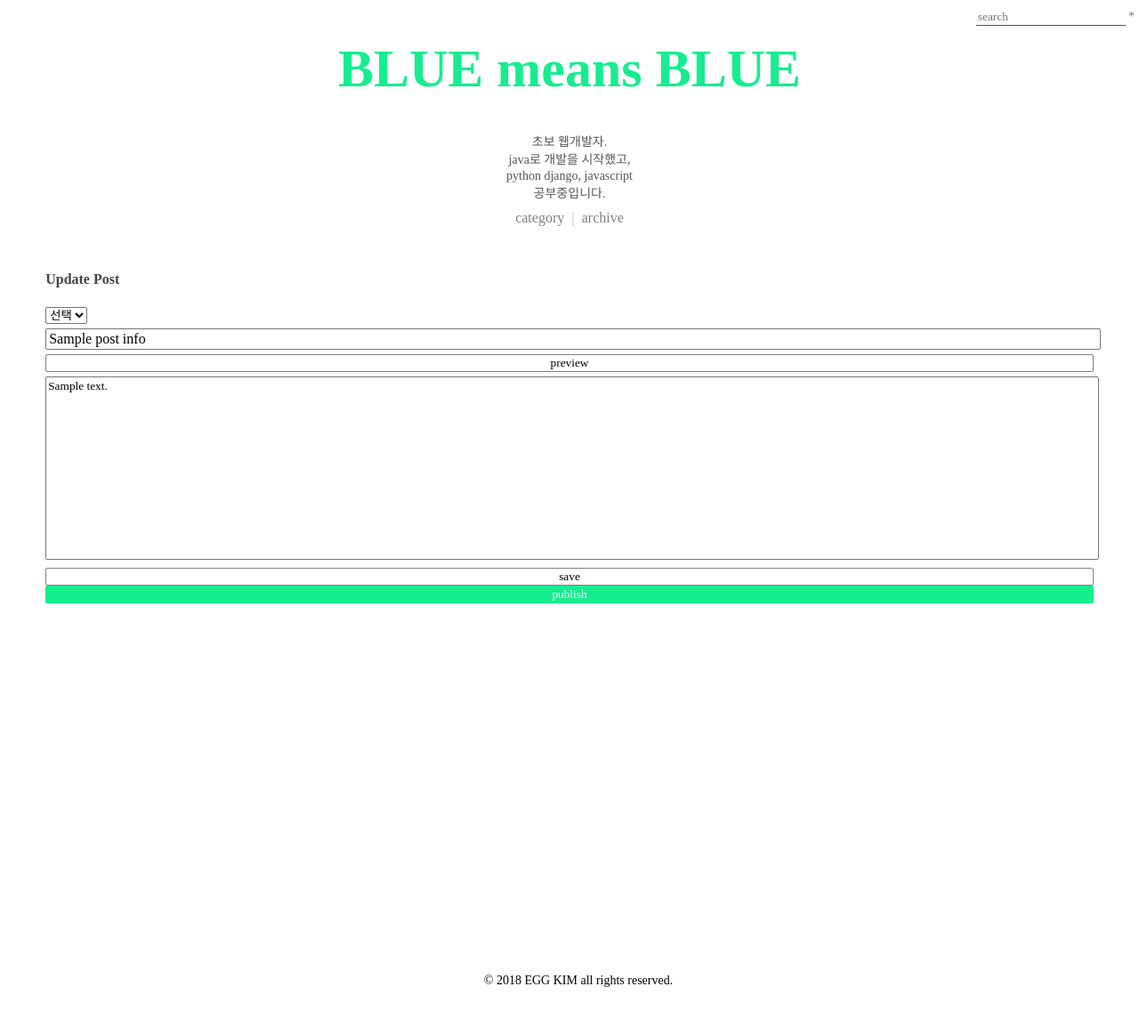
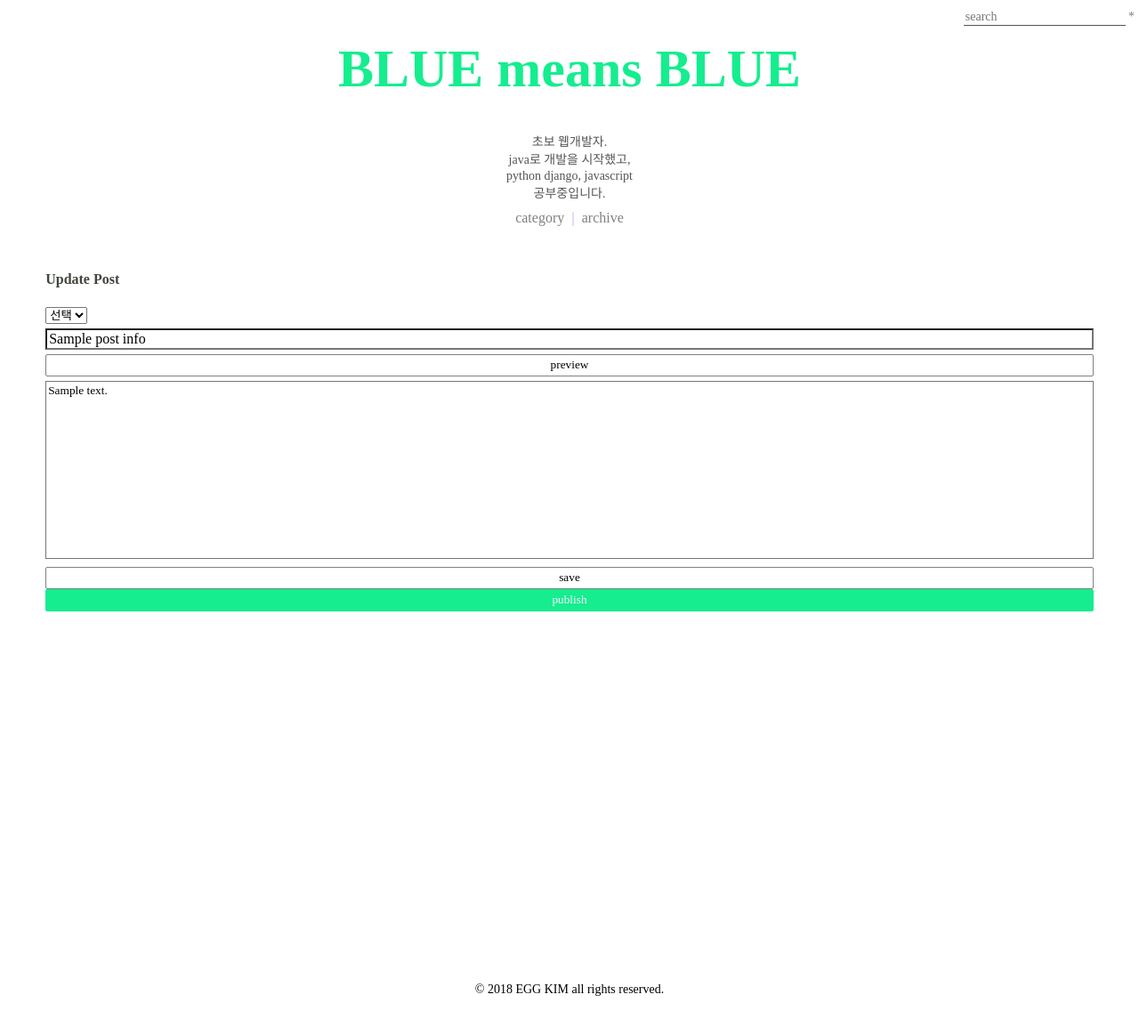
Before and after one commit to cloudysunny25/unknownstation, a Django app: template unknownstation/templates/unknownstation/update.html in a window 1280 px wide. Shown: the whole page at 89% size. Run offline with Django 3.2, Linux system fonts and the light colour scheme; the template is opened without the code that fills it: most values are stand-ins (such as "Sample title", 1, 10 or a date in 2020); some libraries are stand-ins or nearby versions; some web fonts are replaced.

Commit message:
edit input css

```diff
--- a/unknownstation/static/unknownstation/css/style.css
+++ b/unknownstation/static/unknownstation/css/style.css
@@ -53,13 +53,18 @@
   }
 }
 
+input,textarea {
+  -webkit-appearance: none;
+  -webkit-border-radius: 0;
+  box-sizing: border-box;
+  -moz-box-sizing: border-box;
+  -webkit-box-sizing: border-box;
+}
+
 @media only screen and (max-width:768px) and (orientation:portrait)
 , only screen and (max-width:768px) and (orientation:landscape)
 ,only (min-width:768px) and (orientation:portrait){
-  input {
-  -webkit-appearance: none;
-  -webkit-border-radius: 0;
-  }
+
   .keyword{
     display:none;
   }
@@ -107,6 +112,9 @@
     outline: none;
 }
 
+.btn {
+  height: 25px;
+}
 .button-save{
   border:0.5px;
   border-style: solid;
@@ -125,7 +133,7 @@
   width: 100%;
 }
 
-.button-preview:hover, .button-save:hover{
+ .button-preview:hover, .button-save:hover{
   background-color: #15ED8F;
 }
  .button-publish:hover{
@@ -145,6 +153,7 @@
   text-align: center;
 }
 .main{
+  width: 100%;
   min-height: 100%;
   overflow: auto;
   padding-bottom: 100px;/*footer 하단 고정해도 내용 가려지지 않도록...*/
@@ -214,6 +223,7 @@
   transform: scale(1.1);
 }
 .keyword{
+  font-size: 14px;
   background-color: transparent;
   border-top-style: none;
   border-left-style: none;
@@ -229,7 +239,6 @@
  font-size: 14px;
  height: 50px;
  text-align: center;
- padding:10px;
  position: absolute;
  bottom: 0;
  left: 0;
@@ -241,6 +250,7 @@
 }
 
 .keyword2{
+  font-size: 14px;
   overflow: hidden;
   display: block;
   margin-top: 5px;
@@ -321,7 +331,7 @@
 }
 
 .title_write {
-  min-width: 100%;
+  width: 100%;
   font-size: 16px;
   margin-top: 5px;
   margin-bottom: 5px;
--- a/unknownstation/templates/unknownstation/base.html
+++ b/unknownstation/templates/unknownstation/base.html
@@ -2,7 +2,7 @@
 <!DOCTYPE html>
 <html>
   <head>
-    <meta charset="utf-8" name="viewport" content="width=device-width, initial-scale=1, user-scalable=no" >
+    <meta charset="utf-8" name="viewport" content="width=device-width, initial-scale=1, minimum-scale=1, maximum-scale=1, user-scalable=no" >
     <title>eggkim's blog</title>
     <!-- Global site tag (gtag.js) - Google Analytics -->
     <script async src="https://www.googletagmanager.com/gtag/js?id=UA-133675976-1"></script>
--- a/unknownstation/templates/unknownstation/update.html
+++ b/unknownstation/templates/unknownstation/update.html
@@ -19,7 +19,7 @@
     <br>
     <input type ="text" name="title" value="{{ post_info.title }}" class="title_write">
     <br>
-    <input type="button" value="preview" class="button-preview" id="tabchange">
+    <input type="button" value="preview" class="btn button-preview" id="tabchange">
     <textarea name="content" id="content" class="content_write" onkeydown="resizeTextarea(this)" onkeydown="resizeTextarea(this)">{{ post_info.content }}</textarea>
     <div id="markdown"></div>
     <input type="hidden" name="content_markdown" id="content_markdown">
@@ -27,10 +27,10 @@
     <input type="hidden" name="published" id="published">
     <div class="row">
       <div class="col-sm-6">
-          <input type="button" value="save" class="button-save" onclick="write_form_submit('save')">
+          <input type="button" value="save" class="btn button-save" onclick="write_form_submit('save')">
       </div>
       <div class="col-sm-6">
-        <input type="button" value="publish" class="button-publish" onclick="write_form_submit('publish')">
+        <input type="button" value="publish" class="btn button-publish" onclick="write_form_submit('publish')">
       </div>
   </form>
 </div>
--- a/unknownstation/templates/unknownstation/write.html
+++ b/unknownstation/templates/unknownstation/write.html
@@ -15,17 +15,17 @@
     <br>
     <input type ="text" name="title" class="title_write">
     <br>
-    <input type="button" value="preview" class="button-preview" id="tabchange">
+    <input type="button" value="preview" class="btn button-preview" id="tabchange">
     <textarea name="content" class="content_write" id="content" onkeydown="resizeTextarea(this)" onkeydown="resizeTextarea(this)"></textarea>
     <input type="hidden" name="content_markdown" id="content_markdown">
     <div id="markdown"></div>
     <input type="hidden" name="published" id="published">
     <div class="row">
       <div class="col-sm-6">
-          <input type="button" value="save" class="button-save" onclick="write_form_submit('save')">
+          <input type="button" value="save" class="btn button-save" onclick="write_form_submit('save')">
       </div>
       <div class="col-sm-6">
-        <input type="button" value="publish" class="button-publish" onclick="write_form_submit('publish')">
+        <input type="button" value="publish" class="btn button-publish" onclick="write_form_submit('publish')">
       </div>
     </div>
 
```
